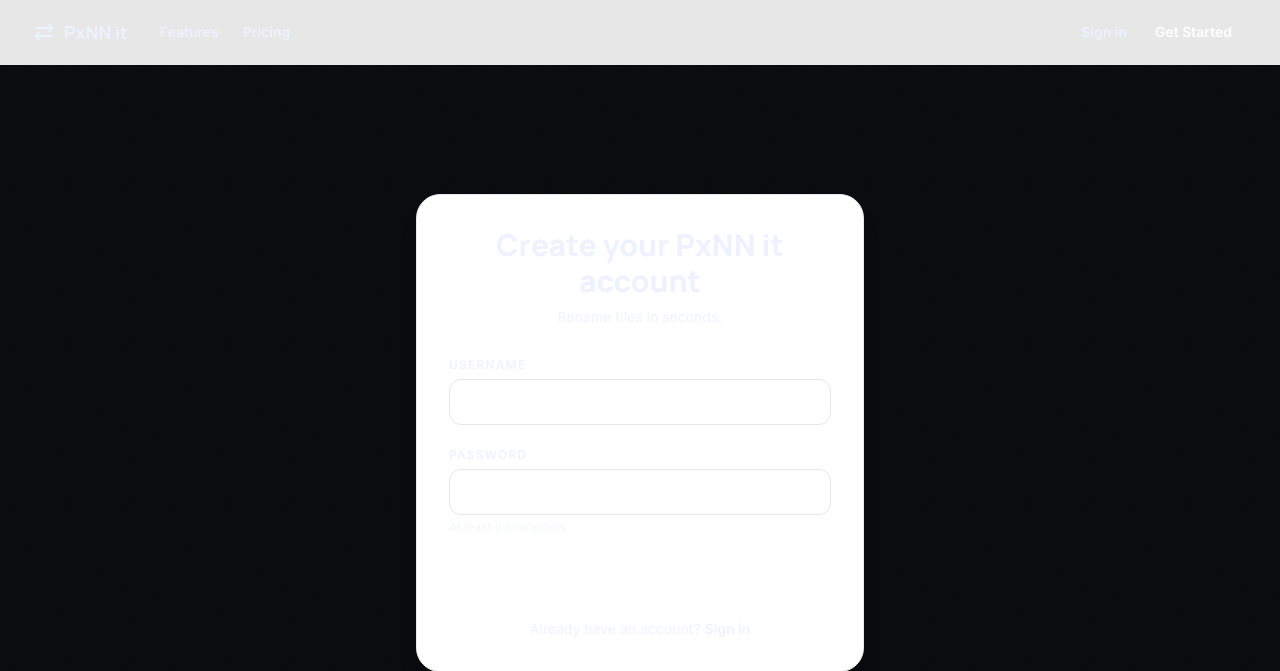
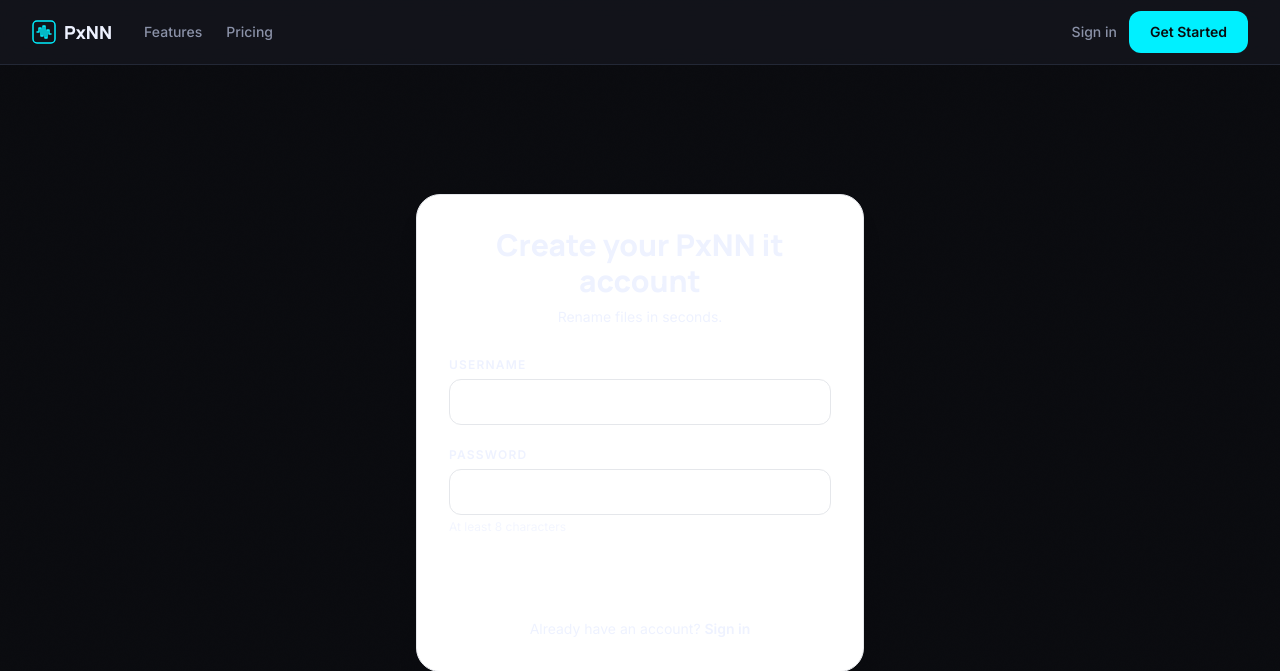
Before and after one commit to sjpenn/pxnn_renamer, a FastAPI app: page /register in a window 1280 px wide. Shown: the top 671 px of the page. Run offline with FastAPI, Linux system fonts and the light colour scheme; some libraries are stand-ins or nearby versions.

Commit message:
feat(nav): reskin top nav for Studio Dark theme

```diff
--- a/frontend/templates/partials/nav.html
+++ b/frontend/templates/partials/nav.html
@@ -1,16 +1,16 @@
 {# Nav partial. Expects: current_user (User|None), page (string), google_oauth_enabled (bool) #}
-<nav class="sticky top-0 z-50 w-full bg-white/90 backdrop-blur-md border-b border-outline/10">
+<nav class="sticky top-0 z-50 w-full bg-stage-raised/90 backdrop-blur-md border-b border-hairline">
     <div class="mx-auto flex h-16 max-w-7xl items-center justify-between px-4 sm:px-6 lg:px-8">
         {# Left: logo + marketing links #}
         <div class="flex items-center gap-8">
-            <a href="{% if current_user %}/app{% else %}/{% endif %}" class="flex items-center gap-2 font-display font-bold text-lg text-deep-slate">
-                <span class="material-symbols-outlined text-primary-container">sync_alt</span>
-                PxNN it
+            <a href="{% if current_user %}/app{% else %}/{% endif %}" class="flex items-center gap-2 font-display font-extrabold text-lg text-ink">
+                <span class="text-cyan">{% include "partials/svg/wordmark_glyph.html" %}</span>
+                PxNN
             </a>
             {% if page in ['home', 'login', 'register'] %}
-            <div class="hidden md:flex items-center gap-6 text-sm font-semibold text-secondary">
-                <a href="/#features" class="hover:text-primary-container transition">Features</a>
-                <a href="/#pricing" class="hover:text-primary-container transition">Pricing</a>
+            <div class="hidden md:flex items-center gap-6 text-sm font-medium text-ink-dim">
+                <a href="/#features" class="hover:text-cyan transition">Features</a>
+                <a href="/#pricing" class="hover:text-cyan transition">Pricing</a>
             </div>
             {% endif %}
         </div>
@@ -19,11 +19,11 @@
         <div class="flex items-center gap-3">
             {% if current_user %}
                 <a href="/app"
-                   class="hidden sm:inline-block text-sm font-semibold {% if page == 'app' %}text-primary-container border-b-2 border-primary-container{% else %}text-secondary hover:text-primary-container{% endif %} transition">
+                   class="hidden sm:inline-block text-sm font-medium {% if page == 'app' %}text-cyan border-b-2 border-cyan{% else %}text-ink-dim hover:text-cyan{% endif %} transition">
                     Dashboard
                 </a>
                 <a href="/app?billing=options"
-                   class="hidden sm:inline-block text-sm font-semibold text-secondary hover:text-primary-container transition">
+                   class="hidden sm:inline-block text-sm font-medium text-ink-dim hover:text-cyan transition">
                     Billing
                 </a>
 
@@ -31,24 +31,24 @@
                 <div class="relative">
                     <button id="nav-user-dropdown-btn"
                             type="button"
-                            class="flex items-center gap-2 rounded-full border border-outline/20 bg-white px-3 py-1.5 text-sm font-semibold text-deep-slate hover:border-primary-container transition">
-                        <span class="material-symbols-outlined text-base">account_circle</span>
+                            class="flex items-center gap-2 rounded-full border border-hairline bg-stage-raised px-3 py-1.5 text-sm font-medium text-ink hover:border-cyan transition focus:outline-none focus-visible:ring-2 focus-visible:ring-cyan">
+                        <span class="material-symbols-outlined text-base text-cyan">account_circle</span>
                         <span class="max-w-[120px] truncate">{{ current_user.username }}</span>
                         <span class="material-symbols-outlined text-base">expand_more</span>
                     </button>
                     <div id="nav-user-dropdown-menu"
-                         class="hidden absolute right-0 mt-2 w-56 rounded-xl border border-outline/10 bg-white py-2 shadow-lg">
-                        <div class="px-4 py-2 text-xs font-bold uppercase tracking-widest text-secondary opacity-60">
+                         class="hidden absolute right-0 mt-2 w-56 rounded-xl border border-hairline bg-stage-raised py-2 shadow-glow-cyan">
+                        <div class="px-4 py-2 text-[11px] font-mono uppercase tracking-widest text-ink-dim">
                             {{ current_user.username }}
                         </div>
                         <a href="/profile"
-                           class="block px-4 py-2 text-sm text-deep-slate hover:bg-surface-bright transition">
+                           class="block px-4 py-2 text-sm text-ink hover:bg-rail transition">
                             Profile
                         </a>
-                        <div class="my-1 border-t border-outline/10"></div>
+                        <div class="my-1 border-t border-hairline"></div>
                         <form method="post" action="/api/auth/logout" onsubmit="event.preventDefault(); fetch('/api/auth/logout', {method: 'POST'}).then(() => window.location.href = '/');">
                             <button type="submit"
-                                    class="block w-full text-left px-4 py-2 text-sm text-deep-slate hover:bg-surface-bright transition">
+                                    class="block w-full text-left px-4 py-2 text-sm text-ink hover:bg-rail transition">
                                 Logout
                             </button>
                         </form>
@@ -56,11 +56,10 @@
                 </div>
             {% else %}
                 <a href="/login"
-                   class="text-sm font-semibold {% if page == 'login' %}text-primary-container border-b-2 border-primary-container{% else %}text-secondary hover:text-primary-container{% endif %} transition">
+                   class="text-sm font-medium {% if page == 'login' %}text-cyan border-b-2 border-cyan{% else %}text-ink-dim hover:text-cyan{% endif %} transition">
                     Sign in
                 </a>
-                <a href="/register"
-                   class="rounded-xl bg-primary-container px-4 py-2 text-sm font-bold text-white hover:bg-primary-container/90 transition">
+                <a href="/register" class="btn btn-primary">
                     Get Started
                 </a>
             {% endif %}
```
